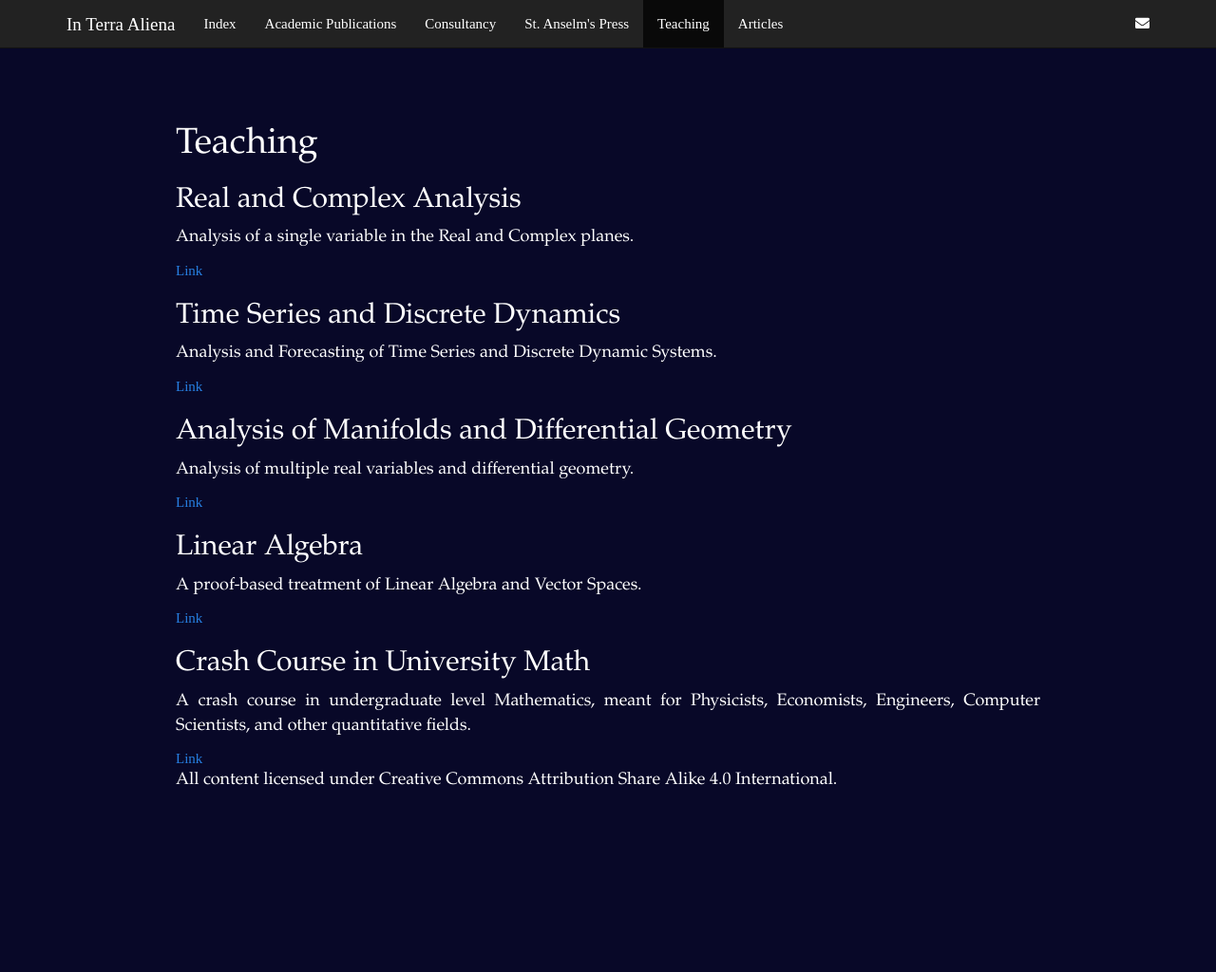
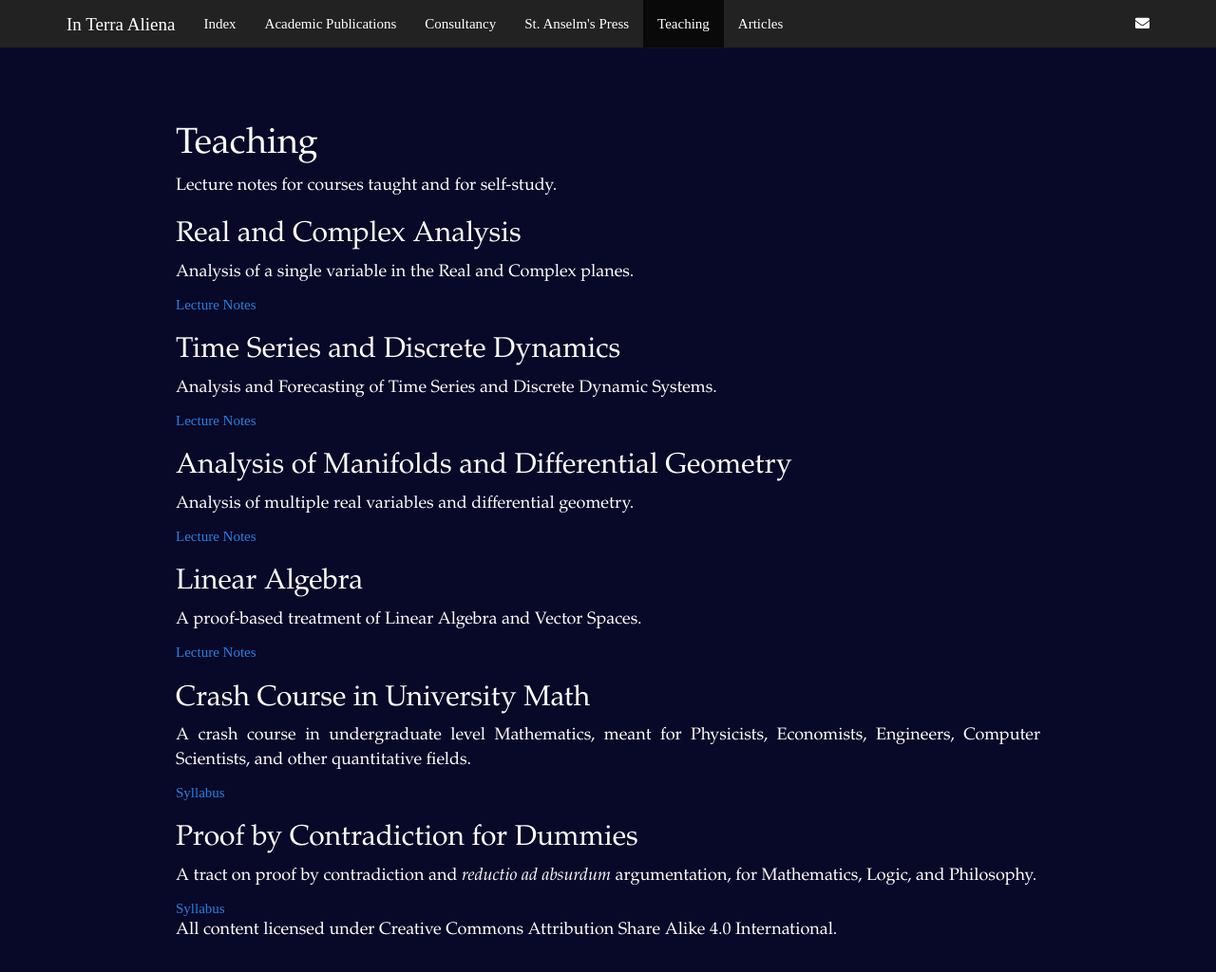
Before and after one commit to ManifoldPreacher/in-terra-aliena.github.io, a Jekyll site: the page teaching.html, which Jekyll copies as it is, in a window 1280 px wide and 1105 px high. Shown: the top 1024 px of the window at 95% size. Built offline with Jekyll 4.4.1, drawn with Linux system fonts in a browser that asks for light colours.

Commit message:
Update teaching.html

```diff
--- a/teaching.html
+++ b/teaching.html
@@ -400,37 +400,45 @@ $(document).ready(function () {
 <section class="fluid-row" id="header">
 
 <h1 class="title toc-ignore">Teaching</h1>
+  <p>Lecture notes for courses taught and for self-study.</p>
+</section>
 
 <section id = "Real and Complex Analysis">
   <h2>Real and Complex Analysis</h2>
 <p>Analysis of a single variable in the Real and Complex planes.</p>
-  <a href="./lec_notes/real_complex_analysis_lecture_notes.pdf">Link</a>
+  <a href="./lec_notes/real_complex_analysis_lecture_notes.pdf">Lecture Notes</a>
 </section>
 
 <section id = "Time Series Analysis">
   <h2>Time Series and Discrete Dynamics</h2>
 <p>Analysis and Forecasting of Time Series and Discrete Dynamic Systems.</p>
-  <a href="./lec_notes/time_series_analysis_lecture_notes.pdf">Link</a>
+  <a href="./lec_notes/time_series_analysis_lecture_notes.pdf">Lecture Notes</a>
 </section>
 
 <section id = "Analysis of Manifolds and Differential Geometry">
   <h2>Analysis of Manifolds and Differential Geometry</h2>
 <p>Analysis of multiple real variables and differential geometry.</p>
-  <a href="./lec_notes/analysis_manifolds_lecture_notes.pdf">Link</a>
+  <a href="./lec_notes/analysis_manifolds_lecture_notes.pdf">Lecture Notes</a>
 </section>
 
 <section id = "Linear Algebra">
   <h2>Linear Algebra</h2>
 <p>A proof-based treatment of Linear Algebra and Vector Spaces.</p>
-  <a href="./lec_notes/lin_alg_lecture_notes.pdf">Link</a>
-</section>
+  <a href="./lec_notes/lin_alg_lecture_notes.pdf">Lecture Notes</a>
 </section>
 
 <section id = "Crash Course in University Mathematics">
   <h2>Crash Course in University Math</h2>
 <p>A crash course in undergraduate level Mathematics, meant for Physicists, Economists, Engineers, Computer Scientists, and other quantitative fields.</p>
-  <a href="./lec_notes/math_uni_crash_course.pdf">Link</a>
+  <a href="./lec_notes/math_uni_crash_course.pdf">Syllabus</a>
 </section>
+
+<section id = "Proof by Contradiction for Dummies">
+  <h2>Proof by Contradiction for Dummies</h2>
+  <p>A tract on proof by contradiction and <em>reductio ad absurdum</em> argumentation, for Mathematics, Logic, and Philosophy.</p>
+  <a href="./lec_notes/proof_by_contradiction.pdf">Syllabus</a>
+</section>
+  </ br>
   </ br>
 <footer>
 <p>All content licensed under Creative Commons Attribution Share Alike 4.0 International.</p>
```
